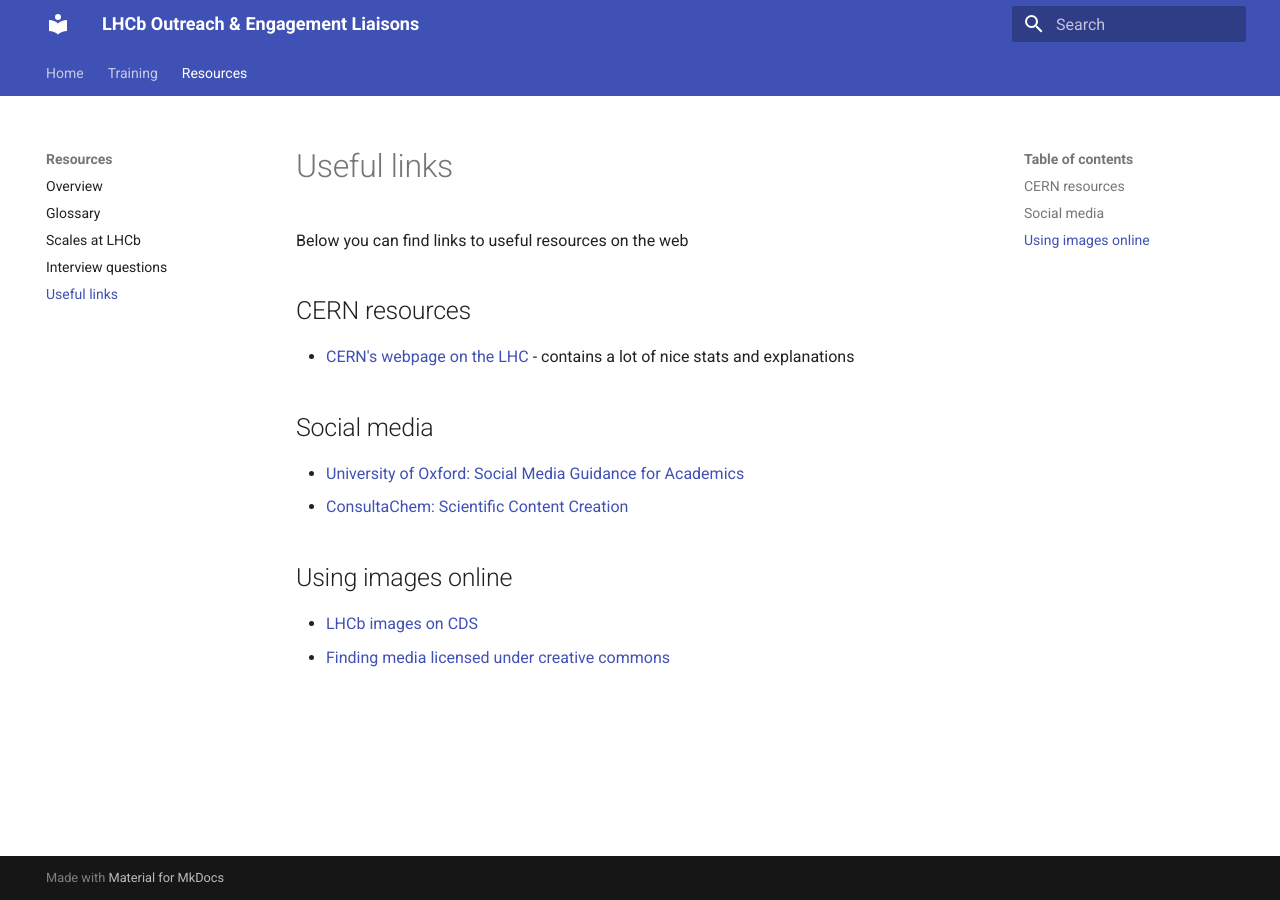
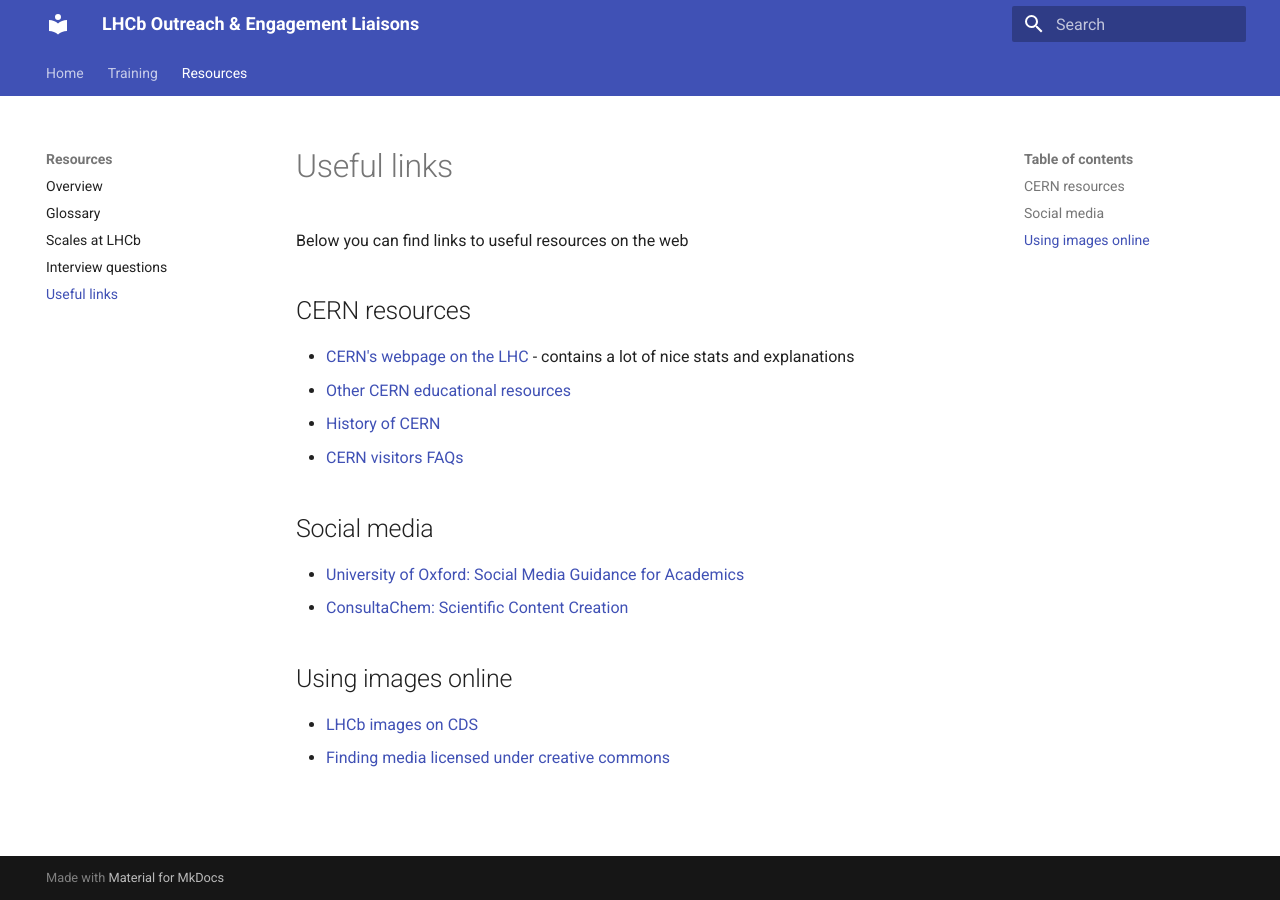
Before and after one commit to sliipper/outreach-training, an MkDocs documentation site: the page built from docs/resources/other.md, in a window 1280 px wide. Built offline with MkDocs 1.6.1 and Material for MkDocs 9.7.7, drawn with Linux system fonts in a browser that asks for light colours.

Commit message:
Add additional CERN resources

```diff
--- a/docs/resources/other.md
+++ b/docs/resources/other.md
@@ -3,6 +3,9 @@
 
 ## CERN resources
 - [CERN's webpage on the LHC](https://home.cern/science/accelerators/large-hadron-collider/) - contains a lot of nice stats and explanations
+- [Other CERN educational resources](https://educational-resources.web.cern.ch/resources?title=&field_activity_type_target_id=10&field_age_group_target_id=All&field_audience_target_id=All&field_cern_topic_target_id=All&field_curriculum_topic_target_id=All)
+- [History of CERN](https://timeline.web.cern.ch/timeline-header/89#371)
+- [CERN visitors FAQs](https://guides.web.cern.ch/info)
 
 ## Social media
 - [University of Oxford: Social Media Guidance for Academics](https://www.medsci.ox.ac.uk/files/research/socialmediaguidanceforacademics.pdf)
```
